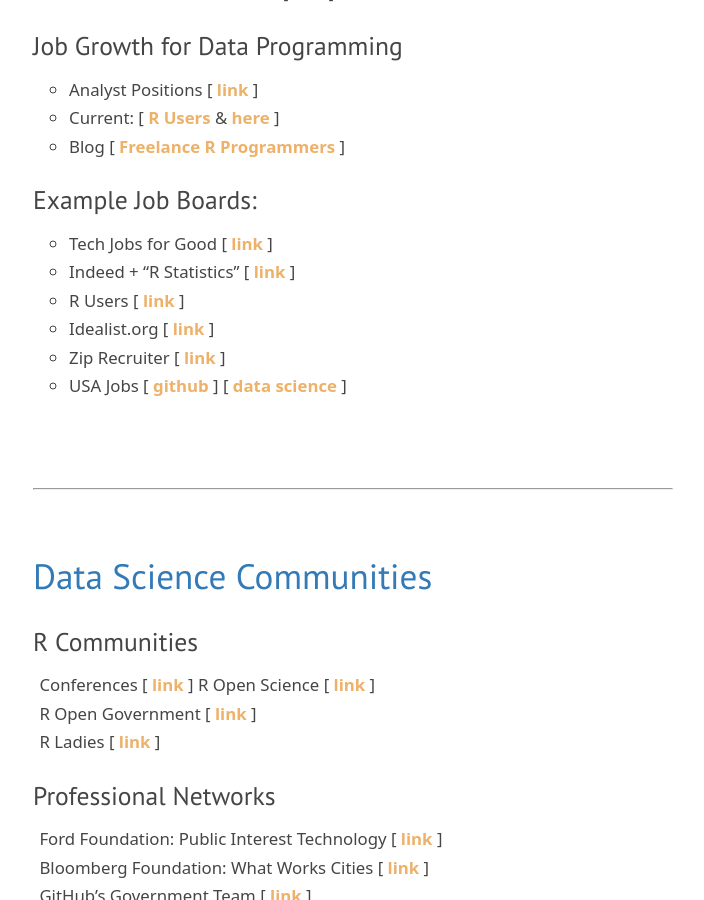
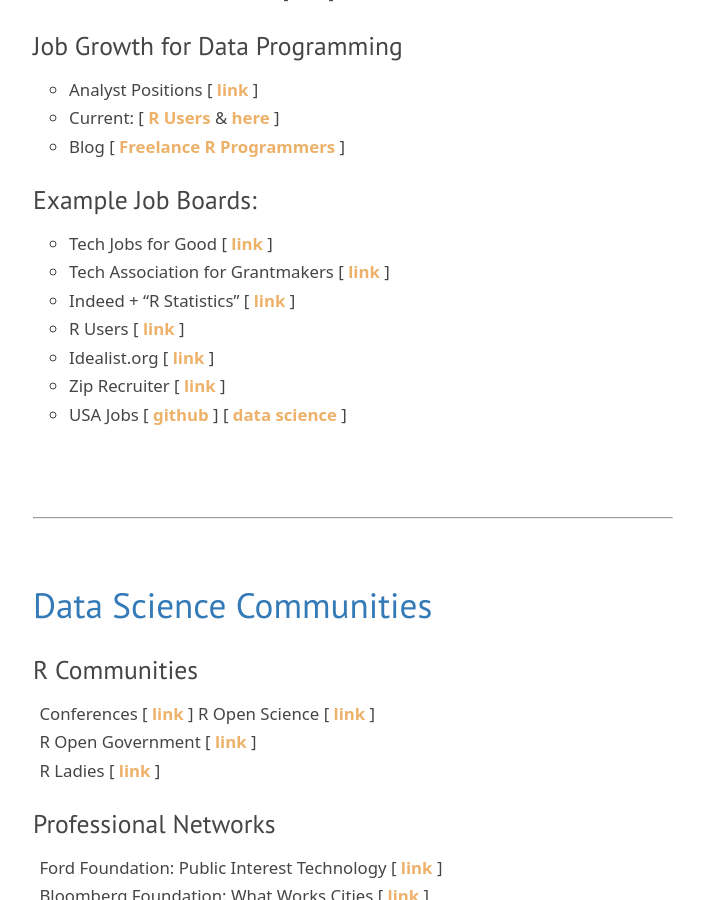
Before and after one commit to DS4PS/ds4ps.github.io, a Jekyll site: the page built from careers.md, in a window 1280 px wide and 900 px high, scrolled down 3091 px. Shown: the whole window, without its empty margins (287-991 px from the left). Built offline with Jekyll 4.4.1, drawn with Linux system fonts in a browser that asks for light colours; nearby versions of some CDN libraries; library files that are not in the unit come from our copies.

Commit message:
Update careers.md

```diff
--- a/careers.md
+++ b/careers.md
@@ -96,6 +96,7 @@
 ### Example Job Boards:
 
 * Tech Jobs for Good  [ [link](https://techjobsforgood.com/) ]
+* Tech Association for Grantmakers [ [link](https://www.tagtech.org/networking/opening_search.asp) ]
 * Indeed + “R Statistics” [ [link](https://www.indeed.com/jobs?q=R+Statistics&l=&ts=1546801625888&rs=1) ]
 * R Users [ [link](https://www.r-users.com/) ]
 * Idealist.org [ [link](https://www.idealist.org/en/) ]
```
